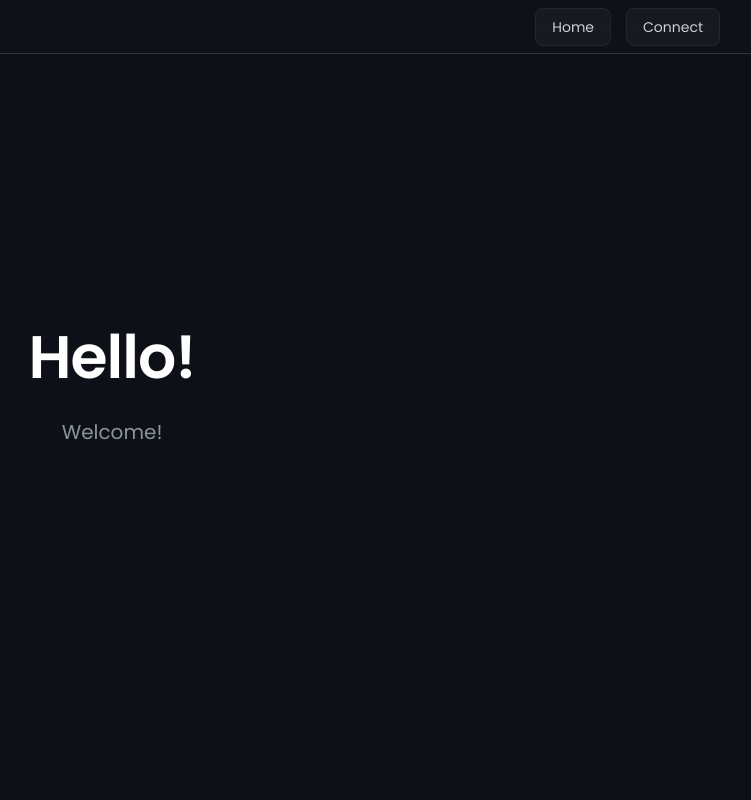
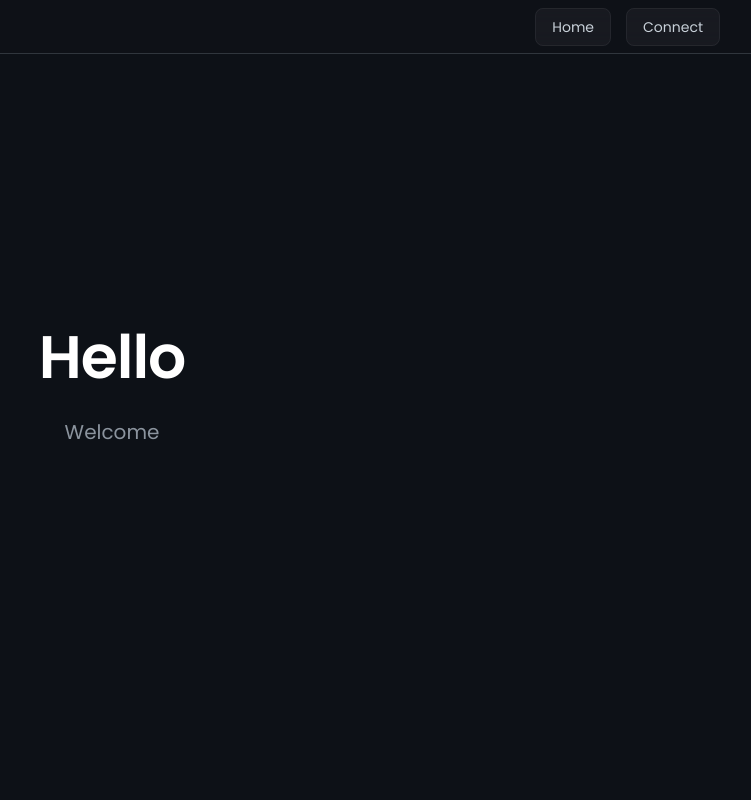
Before and after one commit to noahkahuma/noahkahuma.github.io, a plain HTML site: page index.html in a window 1280 px wide. Shown: the top 800 px of the page, without its empty margins (528-1279 px from the left). Drawn offline with Linux system fonts and the light colour scheme.

Commit message:
Changing the text.

```diff
--- a/index.html
+++ b/index.html
@@ -16,8 +16,8 @@
 </ul>
 </nav>
 <section class="hero" id="home">
-<h1>Hello!</h1>
-<p>Welcome!</p>
+<h1>Hello</h1>
+<p>Welcome</p>
 </section>
 <section id="connect" class="section">
 <h2>Connect</h2>
```
